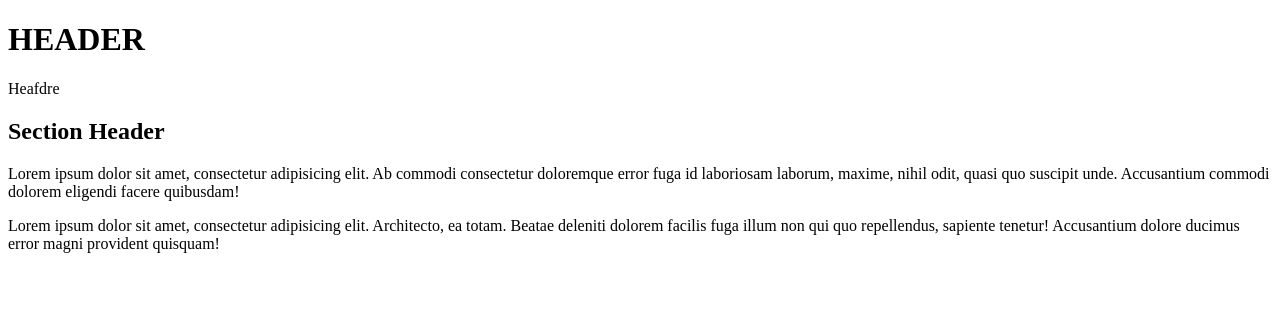
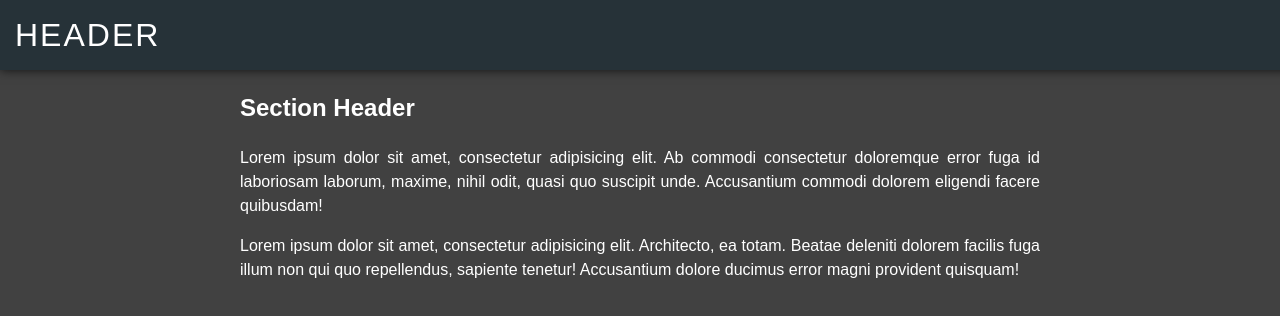
Before and after one commit to Serg523/html-project1_2, a plain HTML site: page 1/index.html in a window 1280 px wide. Drawn offline with Linux system fonts and the light colour scheme.

Commit message:
create structure,create page header, add content

```diff
--- a/1/css/main.css
+++ b/1/css/main.css
@@ -1,7 +1,33 @@
 body {
     margin: 0;
     font-family: Arial, sans-serif;
+    background-color: #414141;
+    color: #fff;
+    padding-top: 70px;
 }
-h1 {
-    text-align: center;
+section {
+    width: 800px;
+    margin-left: auto;
+    margin-right: auto;
+    text-align: justify;
+    line-height: 1.5;
 }
+.class {
+    position: fixed;
+    left: 0;
+    top: 0;
+    width: 100%;
+    height: 70px;
+    background-color: #263238;
+    display: flex;
+    justify-content: flex-start;
+    padding-left: 15px;
+    align-items: center;
+    -webkit-box-shadow: 0 0 10px rgba(0,0,0,0.75);
+    -moz-box-shadow: 0 0 10px rgba(0,0,0,0.75);
+    box-shadow: 0 0 10px rgba(0,0,0,0.75);
+}
+.class h1 {
+    font-weight: 300;
+    letter-spacing: 2px;
+}
--- a/1/index.html
+++ b/1/index.html
@@ -2,12 +2,13 @@
 <html lang="en">
 <head>
     <meta charset="UTF-8">
-    <title>$Title$</title>
+    <title>HTML Lesson</title>
+    <link rel="stylesheet" href="css/main.css">
 </head>
 <body>
  <div class="class">
      <h1>HEADER</h1>
-     <p>Heafdre</p>
+
  </div>
     <header>
 
```
